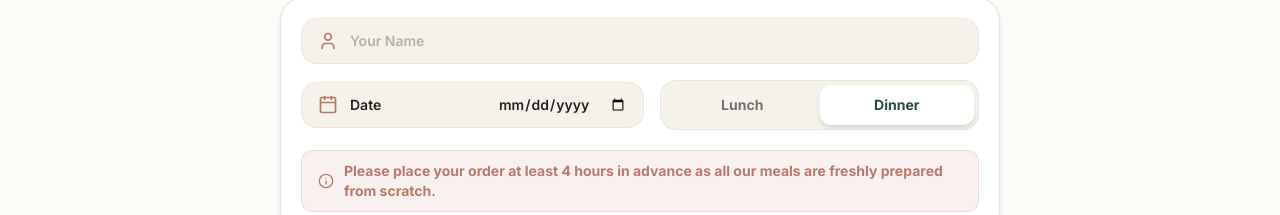
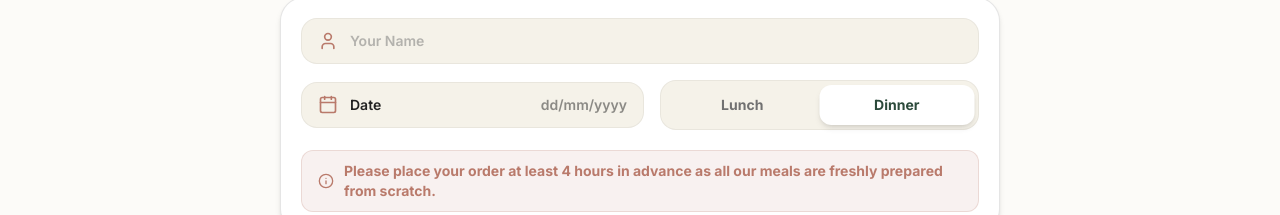
Before and after one commit to kaushalrao/milan-farm-stay, a Next.js app: page /order-food in a window 1280 px wide. Shown: the part 363-578 px from the top of the page. Built offline with nearby package versions, Linux system fonts and the light colour scheme; no server answers; a web font is replaced by a local one.

Commit message:
feat: add placeholder and dynamic type switching to date input

```diff
--- a/src/components/FoodOrderForm.tsx
+++ b/src/components/FoodOrderForm.tsx
@@ -282,10 +282,15 @@ export default function FoodOrderForm() {
                   <span className="text-sm font-semibold text-text-main">{t("dateLabel")}</span>
                 </div>
                 <input
-                  type="date"
+                  type={date ? "date" : "text"}
+                  placeholder="dd/mm/yyyy"
+                  onFocus={(e) => (e.target.type = "date")}
+                  onBlur={(e) => {
+                    if (!e.target.value) e.target.type = "text";
+                  }}
                   value={date}
                   onChange={(e) => setDate(e.target.value)}
-                  className="bg-transparent border-none outline-none text-text-main text-right text-sm font-semibold cursor-pointer"
+                  className="bg-transparent border-none outline-none text-text-main text-right text-sm font-semibold cursor-pointer min-w-[110px]"
                   min={new Date().toISOString().split("T")[0]}
                 />
               </div>
```
